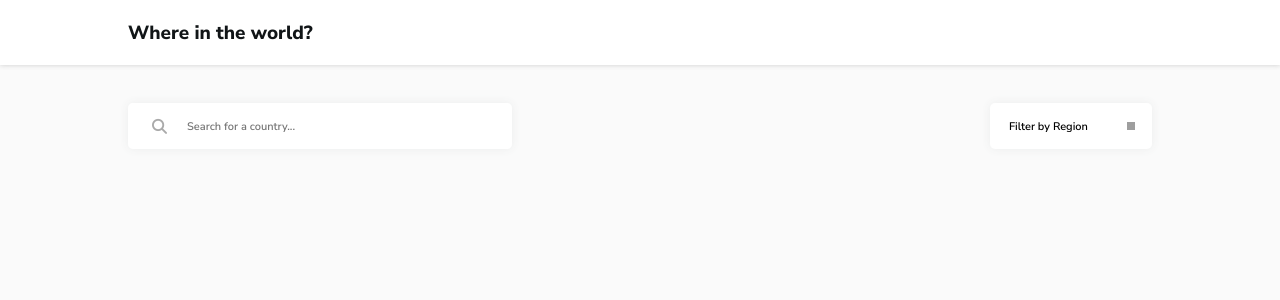
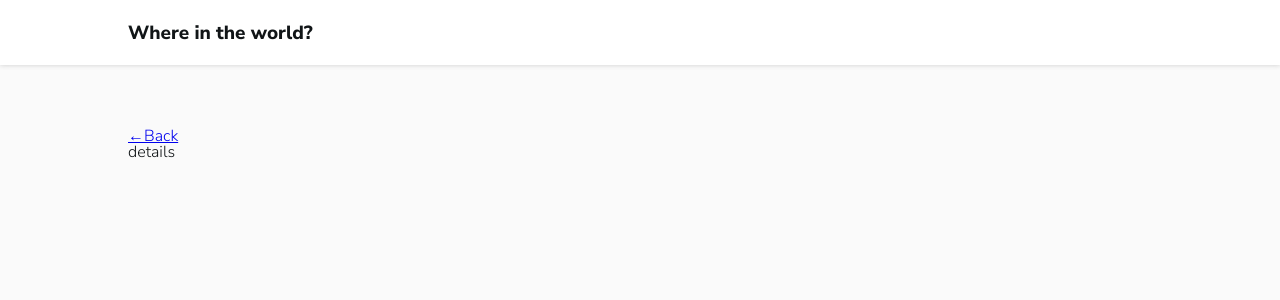
Before and after one commit to konstiv23/rest-countries, a React (Create React App) app: page /rest-countries/details in a window 1280 px wide. Shown: the top 300 px of the page. Built offline with nearby package versions, Linux system fonts and the light colour scheme; no server answers; grey boxes are pictures that could not be loaded.

Commit message:
Added Details and 404 paths

```diff
--- a/package.json
+++ b/package.json
@@ -9,11 +9,12 @@
     "@testing-library/user-event": "^7.2.1",
     "react": "^16.13.1",
     "react-dom": "^16.13.1",
+    "react-router-dom": "^5.1.2",
     "react-scripts": "3.4.1"
   },
   "scripts": {
     "start": "react-scripts start",
-    "build": "react-scripts build",
+    "build": "react-scripts build && cp build/index.html build/404.html",
     "test": "react-scripts test",
     "eject": "react-scripts eject",
     "predeploy": "npm run build",
--- a/src/App.css
+++ b/src/App.css
@@ -35,3 +35,7 @@ main {
   grid-column-gap: 58px;
   grid-row-gap: 60px;
 }
+
+.error404 {
+  margin-top: 50px;
+}
--- a/src/App.js
+++ b/src/App.js
@@ -1,6 +1,12 @@
 import React from "react";
 import SearchAndFilter from "./SearchAndFilter.js";
 import CountriesGrid from "./CountriesGrid.js";
+import CountryDetails from "./CountryDetails.js";
+import {
+  BrowserRouter as Router,
+  Switch,
+  Route,
+} from "react-router-dom";
 import "./App.css";
 
 function App() {
@@ -10,11 +16,31 @@ function App() {
         <h1>Where in the world?</h1>
       </header>
       <main>
-        <SearchAndFilter/>
-        <CountriesGrid/>
+        <Router>
+          <Switch>
+            <Route path="/rest-countries/details">
+              <CountryDetails/>
+            </Route>
+            <Route exact path="/rest-countries/">
+              <SearchAndFilter/>
+              <CountriesGrid/>
+            </Route>
+            <Route path="*">
+              <Error404 />
+            </Route>
+          </Switch>
+        </Router>
       </main>
     </div>
   );
 }
 
+function Error404() {
+  return (
+    <h1 class="error404">
+      Error 404: resource not found
+    </h1>
+  );
+}
+
 export default App;
--- /dev/null
+++ b/src/CountryDetails.css
@@ -0,0 +1,3 @@
+.CountryDetails {
+  margin-top: 85px;
+}
--- /dev/null
+++ b/src/CountryDetails.js
@@ -0,0 +1,26 @@
+import React, { useState, useEffect } from "react";
+import "./CountryDetails.css";
+
+function CountryDetails() {
+
+  const [countryName, setCountryName] = useState(countryNameFromUrl());
+
+  return (
+    <div className="CountryDetails">
+      <a href="/"><span>←</span>Back</a>
+      <h1>{countryName}</h1>
+    </div>
+  );
+}
+
+function countryNameFromUrl() {
+  let currentUrl = window.location.href;
+  if(currentUrl.indexOf('details') === -1) {
+    return null;
+  }
+  currentUrl = currentUrl.replace(/\/$/, '');
+  const lastSlashIndex = currentUrl.lastIndexOf('/');
+  return currentUrl.substring(lastSlashIndex + 1)
+}
+
+export default CountryDetails;
```
Also changed, not shown: 1 other file (tests, documents, lock files or other folders).
